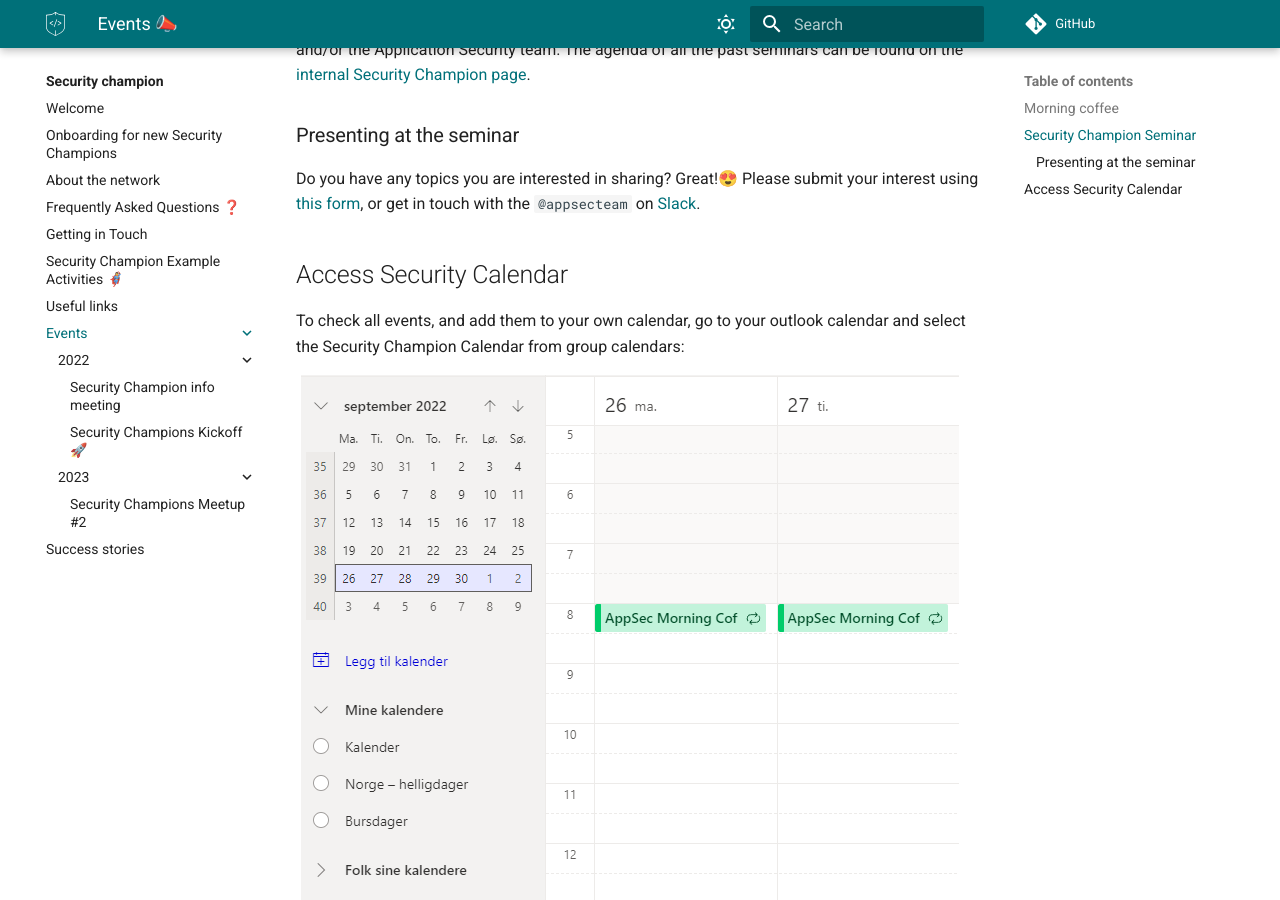
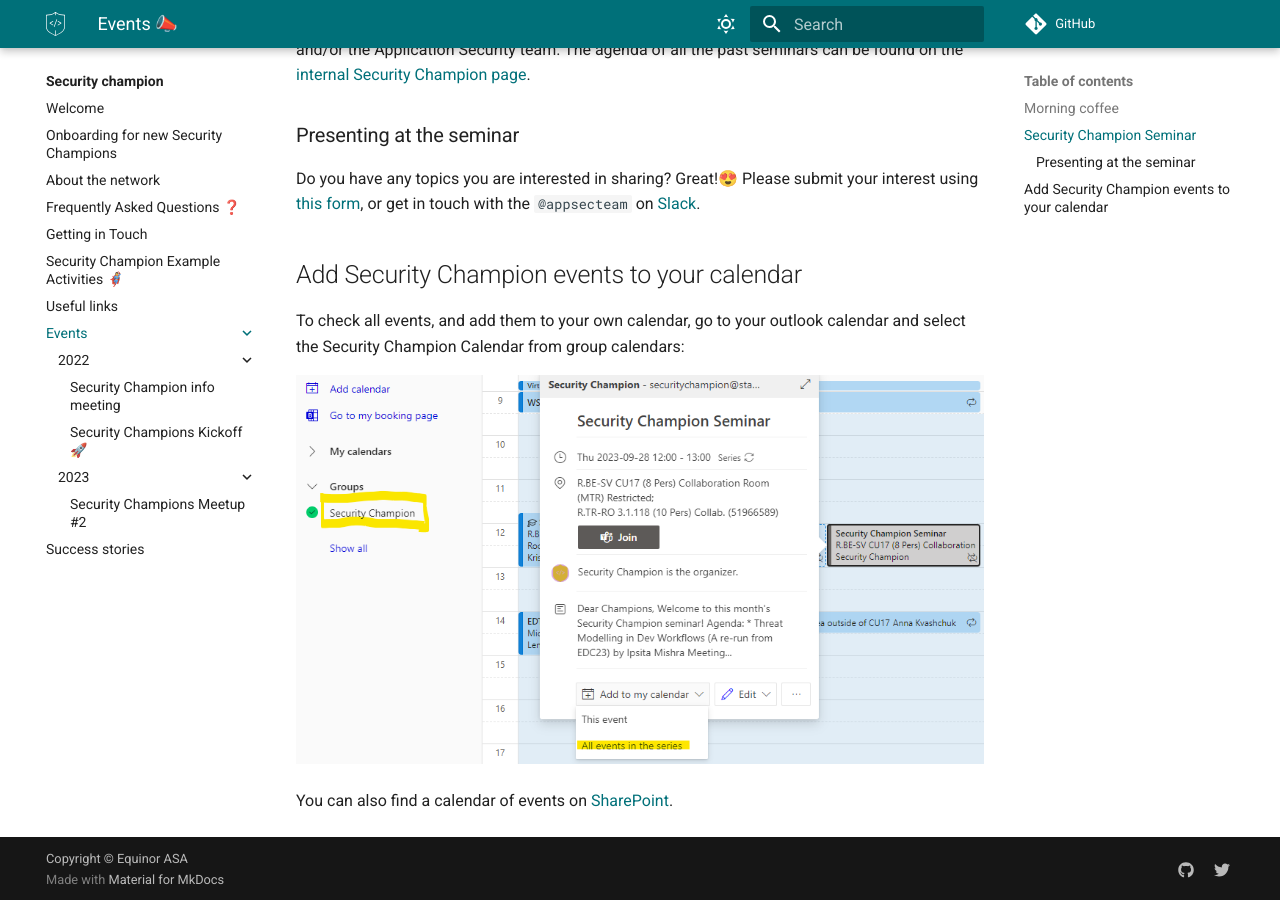
Before and after one commit to equinor/appsec, an MkDocs documentation site: the page built from docs/security-champion/events/index.md, in a window 1280 px wide and 900 px high, scrolled down 461 px. Built offline with MkDocs 1.6.1 and Material for MkDocs 9.7.7, drawn with Linux system fonts in a browser that asks for light colours; emoji names are drawn with the system emoji font; some web fonts are replaced; comment, search, counter and statistics services are not loaded.

Commit message:
docs: update calendar instructions

```diff
--- a/docs/security-champion/events/index.md
+++ b/docs/security-champion/events/index.md
@@ -1,17 +1,21 @@
 # Events 📣
 
-## Morning coffee
+## Morning coffee :coffee:
+
 Informal chat around application security topics, it's a great place to ask questions and start discussions. It happens every Wednesday from 10:00 to 10:30. You can also propose topics in advace in the [#security-champion](https://equinor.slack.com/archives/C036HGPBJ04) channel on Slack.
 
 ## Security Champion Seminar
+
 On the last Thursday of every month, from 12.00 to 13.00, we host the Security Champion Seminar. The seminar typically includes talks from members of the Security Champion network and/or the Application Security team. The agenda of all the past seminars can be found on the [internal Security Champion page](https://statoilsrm.sharepoint.com/sites/securitychampion9/Lists/Security%20Champion%20Seminar/Event%20itinerary%20-%20list%20view.aspx).
 
 ### Presenting at the seminar
+
 Do you have any topics you are interested in sharing? Great!😍 Please submit your interest using [this form](https://forms.office.com/r/nVn8BPst42), or get in touch with the `@appsecteam` on [Slack](https://equinor.slack.com/archives/C036HGPBJ04).
 
-## Access Security Calendar
+## Add Security Champion events to your calendar
+
 To check all events, and add them to your own calendar, go to your outlook calendar and select the Security Champion Calendar from group calendars:
 
-![Security Champion Calendar](./outlook.png)
+![Security Champion Calendar](./add_SecurityChampions_calendar.png)
 
 You can also find a calendar of events on [SharePoint](https://statoilsrm.sharepoint.com/sites/securitychampion9).
```
Also changed, not shown: docs/security-champion/events/add_SecurityChampions_calendar.png (added), docs/security-champion/events/outlook.png (deleted).
